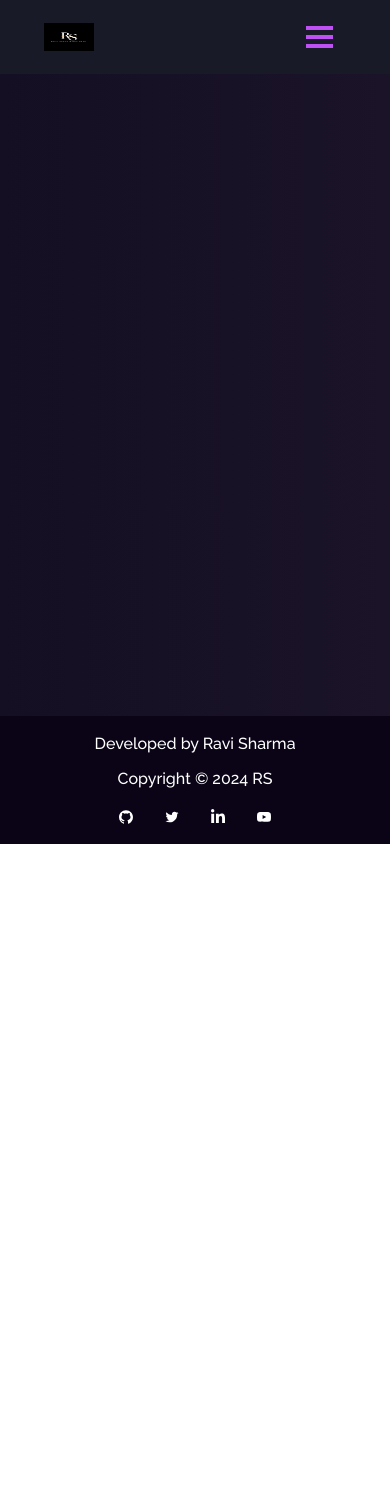
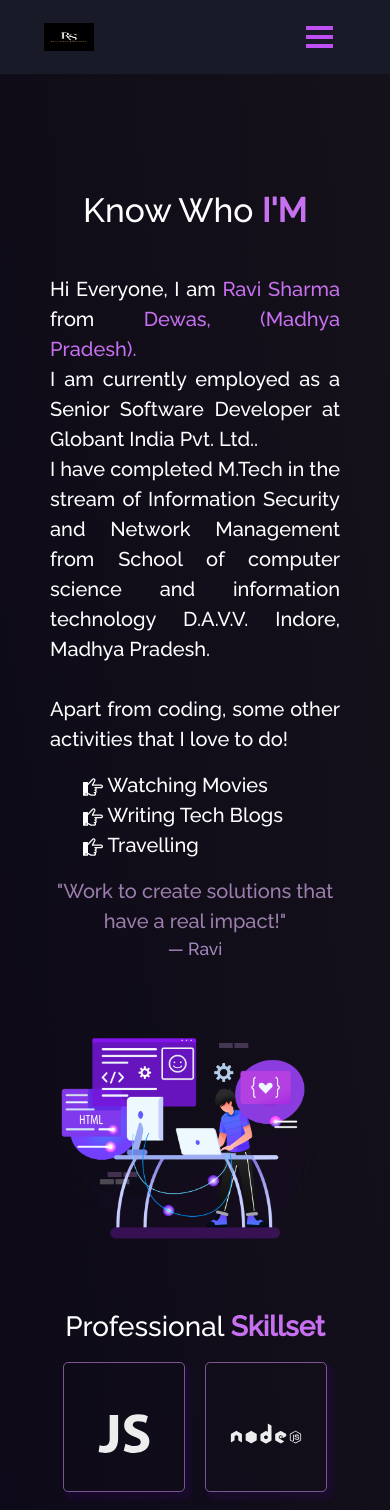
Before and after one commit to ravics09/Portfolio, a React (Create React App) app: page /about in a window 390 px wide. Shown: the top 1510 px of the page. Before the commit the page ends 844 px from the top, so only its background shows below. Built offline with nearby package versions, Linux system fonts and the light colour scheme.

Commit message:
Implemented the about page

```diff
--- a/package.json
+++ b/package.json
@@ -10,6 +10,7 @@
     "react": "^18.2.0",
     "react-bootstrap": "^2.10.0",
     "react-dom": "^18.2.0",
+    "react-github-calendar": "^4.1.1",
     "react-icons": "^5.0.1",
     "react-parallax-tilt": "^1.7.201",
     "react-pdf": "^7.7.0",
--- a/src/pages/About/about.js
+++ b/src/pages/About/about.js
@@ -1,7 +1,83 @@
 import React from "react";
+import { Container, Row, Col, Card } from "react-bootstrap";
+// import Card from "react-bootstrap/Card";
+import { ImPointRight } from "react-icons/im";
+
+import SkillSet from "./skillSet";
+import MyGithub from "./myGithub";
+
+import laptopImg from "../../assets/about.png";
+import Particle from "../../components/particle";
 
 const About = () => {
-  return <></>;
+  return (
+    <Container fluid className="about-section">
+      <Particle />
+      <Container>
+        <Row style={{ justifyContent: "center", padding: "10px" }}>
+          <Col
+            md={7}
+            style={{
+              justifyContent: "center",
+              paddingTop: "30px",
+              paddingBottom: "50px",
+            }}
+          >
+            <h1 style={{ fontSize: "2.1em", paddingBottom: "20px" }}>
+              Know Who <strong className="purple">I'M</strong>
+            </h1>
+            <Card className="quote-card-view">
+              <Card.Body>
+                <blockquote className="blockquote mb-0">
+                  <p style={{ textAlign: "justify" }}>
+                    Hi Everyone, I am{" "}
+                    <span className="purple">Ravi Sharma </span>
+                    from <span className="purple"> Dewas, (Madhya Pradesh).</span>
+                    <br />
+                    I am currently employed as a Senior Software Developer at Globant India Pvt. Ltd..
+                    <br />
+                    I have completed M.Tech in the stream of Information Security and Network Management
+                    from School of computer science and information technology D.A.V.V. Indore, Madhya Pradesh.
+                    <br />
+                    <br />
+                    Apart from coding, some other activities that I love to do!
+                  </p>
+                  <ul>
+                    <li className="about-activity">
+                      <ImPointRight /> Watching Movies
+                    </li>
+                    <li className="about-activity">
+                      <ImPointRight /> Writing Tech Blogs
+                    </li>
+                    <li className="about-activity">
+                      <ImPointRight /> Travelling
+                    </li>
+                  </ul>
+
+                  <p style={{ color: "rgb(155 126 172)" }}>
+                  "Work to create solutions that have a real impact!"{" "}
+                  </p>
+                  <footer className="blockquote-footer">Ravi</footer>
+                </blockquote>
+              </Card.Body>
+            </Card>
+          </Col>
+          <Col
+            md={5}
+            style={{ paddingTop: "120px", paddingBottom: "50px" }}
+            className="about-img"
+          >
+            <img src={laptopImg} alt="about" className="img-fluid" />
+          </Col>
+        </Row>
+        <h1 className="project-heading">
+          Professional <strong className="purple">Skillset </strong>
+        </h1>
+        <SkillSet />
+        <MyGithub />
+      </Container>
+    </Container>
+  );
 };
 
 export default About;
--- /dev/null
+++ b/src/pages/About/myGithub.js
@@ -0,0 +1,22 @@
+import React from "react";
+import GitHubCalendar from "react-github-calendar";
+import { Row } from "react-bootstrap";
+
+function MyGithub() {
+  return (
+    <Row style={{ justifyContent: "center", paddingBottom: "10px" }}>
+      <h1 className="project-heading" style={{ paddingBottom: "20px" }}>
+        Days I <strong className="purple">Code</strong>
+      </h1>
+      <GitHubCalendar
+        username="ravics09"
+        blockSize={15}
+        blockMargin={5}
+        color="#c084f5"
+        fontSize={16}
+      />
+    </Row>
+  );
+}
+
+export default MyGithub;
--- /dev/null
+++ b/src/pages/About/skillSet.js
@@ -0,0 +1,59 @@
+import React from "react";
+import { Col, Row } from "react-bootstrap";
+import {
+  DiJavascript1,
+  DiReact,
+  DiNodejs,
+  DiMongodb,
+  DiPython,
+  DiGit,
+  DiJava,
+  DiHtml5,
+  DiCss3
+} from "react-icons/di";
+import {
+  SiRedis,
+  SiFirebase,
+  SiNextdotjs,
+  SiSolidity,
+  SiPostgresql,
+} from "react-icons/si";
+
+const SkillSet = () => {
+  return (
+    <Row style={{ justifyContent: "center", paddingBottom: "50px" }}>
+      <Col xs={4} md={2} className="tech-icons">
+        <DiJavascript1 />
+      </Col>
+      <Col xs={4} md={2} className="tech-icons">
+        <DiNodejs />
+      </Col>
+      <Col xs={4} md={2} className="tech-icons">
+        <DiReact />
+      </Col>
+      <Col xs={4} md={2} className="tech-icons">
+        <DiMongodb />
+      </Col>
+      <Col xs={4} md={2} className="tech-icons">
+        <DiHtml5 />
+      </Col>
+      <Col xs={4} md={2} className="tech-icons">
+        <DiCss3 />
+      </Col>
+      <Col xs={4} md={2} className="tech-icons">
+        <DiGit />
+      </Col>
+      <Col xs={4} md={2} className="tech-icons">
+        <SiFirebase />
+      </Col>
+      <Col xs={4} md={2} className="tech-icons">
+        <SiRedis />
+      </Col>
+      <Col xs={4} md={2} className="tech-icons">
+        <SiPostgresql />
+      </Col>
+    </Row>
+  );
+};
+
+export default SkillSet;
--- a/src/style.css
+++ b/src/style.css
@@ -417,3 +417,62 @@ button:focus {
   width: 100%;
   height: 100%;
 }
+
+/* About */
+
+.about-section {
+  position: relative !important;
+  padding-top: 150px !important;
+  padding-bottom: 30px !important;
+  background-image: var(--section-background-color) !important;
+  color: white !important;
+}
+
+.tech-icons {
+  font-size: 4.5em !important;
+  margin: 15px !important;
+  padding: 10px !important;
+  opacity: 0.93 !important;
+  border: 1.7px solid rgba(200, 137, 230, 0.637) !important;
+  vertical-align: middle !important;
+  text-align: center !important;
+  border-radius: 5px !important;
+  display: table !important;
+  box-shadow: 4px 5px 4px 3px rgba(89, 4, 168, 0.137) !important;
+  overflow: hidden !important;
+  transition: all 0.4s ease 0s !important;
+}
+
+@media (max-width: 767px) {
+  .tech-icons {
+    margin: 10px !important;
+  }
+}
+
+.tech-icons:hover {
+  transform: scale(1.05) !important;
+  overflow: hidden !important;
+  border: 2.2px solid rgba(197, 115, 230, 0.883) !important;
+}
+.tech-icon-images {
+  padding: 20px !important;
+  line-height: 1.6 !important;
+}
+
+.quote-card-view {
+  border: none !important;
+  color: white !important;
+  background-color: transparent !important;
+}
+
+.about-activity {
+  list-style: none !important;
+  text-align: left !important;
+  padding-left: 1px !important;
+}
+
+@media (max-width: 767px) {
+  .about-img {
+    padding-top: 0 !important;
+  }
+}
```
Also changed, not shown: src/assets/about.png (added), 1 other file (tests, documents, lock files or other folders).
